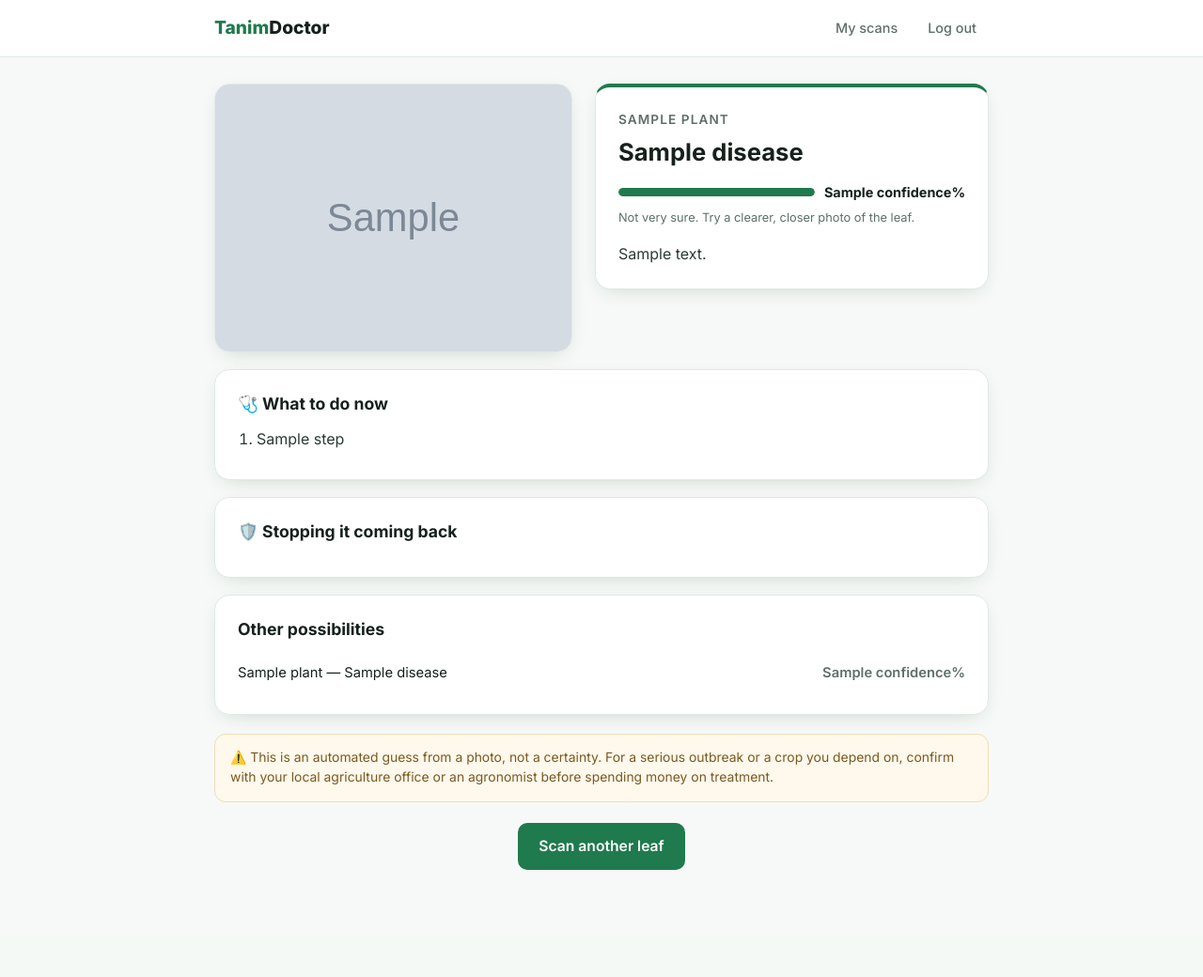
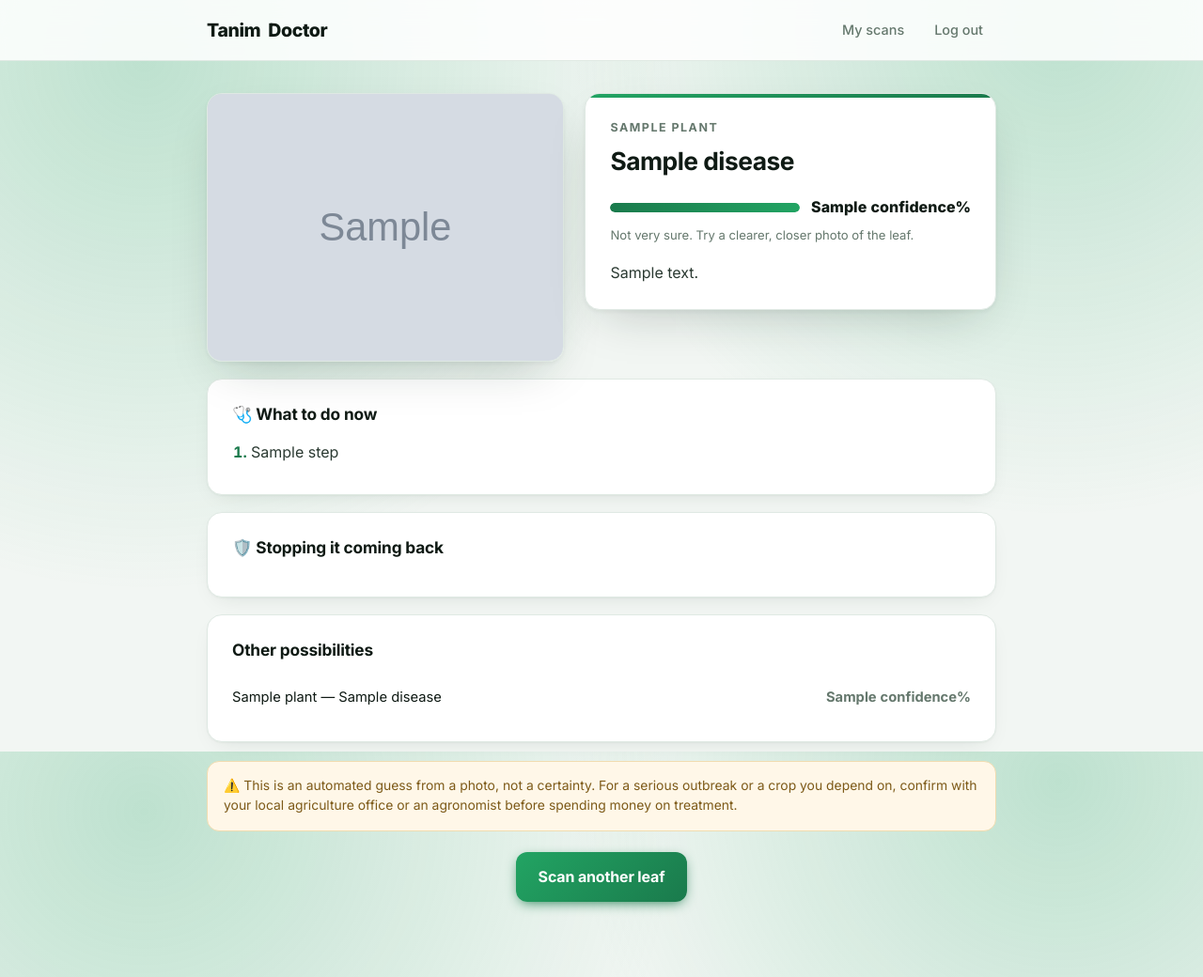
Before and after one commit to GluteusMaximus-hco/tanim-doctor, a Flask app: template templates/result.html in a window 1280 px wide. Shown: the whole page at 94% size. Before the commit the page ends 926 px from the top, so only its background shows below. Run offline with Flask 3, Linux system fonts and the light colour scheme; the visitor is signed in with stand-in values (Sample User, id 1); tables that the repository leaves empty hold one stand-in row (values such as "Sample post"); the template is opened without the code that fills it: most values are stand-ins (such as "Sample title", 1, 10 or a date in 2020); grey boxes marked "Sample" are stand-in pictures.

Commit message:
Restyle with dark mode support

```diff
--- a/static/style.css
+++ b/static/style.css
@@ -1,85 +1,243 @@
-/* tanim doctor — clean, green, feels trustworthy. big touch targets since
-   people will use this on a phone out in a garden or field. */
+/* tanim doctor styling.
+   went for a "plant lab" feel instead of generic bootstrap-looking green.
+   light mode = clean daylight. dark mode = greenhouse at night.
+   theme flips with the toggle OR follows your system setting by default. */
+
 :root{
-  --green:#1f7a4d; --green-light:#e8f5ee;
-  --ink:#16211c; --muted:#5f6f68; --bg:#f6f9f7; --card:#fff; --line:#e0eae5;
-  --danger:#b3261e; --ok:#1f7a4d;
-  --shadow:0 6px 22px -10px rgba(20,60,40,.25);
+  --green:#1a7a4c;
+  --green-bright:#22a463;
+  --glow:rgba(34,164,99,.25);
+
+  --bg:#f2f6f3;
+  --bg-tint:#e6efe9;
+  --card:#ffffff;
+  --card-2:#f8faf9;
+  --line:#dfe9e3;
+  --ink:#0f1a14;
+  --ink-2:#2b3a32;
+  --muted:#65786d;
+
+  --danger:#c03a2b;
+  --danger-bg:#fdeeeb;
+  --warn-bg:#fff7e8;
+  --warn-line:#f0dcb0;
+  --warn-ink:#7d5a18;
+
+  --shadow:0 1px 2px rgba(16,40,28,.04), 0 8px 24px -12px rgba(16,40,28,.15);
+  --shadow-lg:0 2px 4px rgba(16,40,28,.05), 0 20px 50px -20px rgba(16,40,28,.25);
+  --radius:16px;
 }
+
+/* dark mode. follows the OS unless the user picks a theme themselves */
+@media (prefers-color-scheme: dark){
+  :root:not([data-theme="light"]){
+    --green:#2fbe76;
+    --green-bright:#3ddb8a;
+    --glow:rgba(61,219,138,.18);
+
+    --bg:#0b100d;
+    --bg-tint:#111814;
+    --card:#141c17;
+    --card-2:#19231d;
+    --line:#26332c;
+    --ink:#e8f1eb;
+    --ink-2:#c3d3ca;
+    --muted:#8399 8d;
+    --muted:#83998d;
+
+    --danger:#ff7a68;
+    --danger-bg:#2a1512;
+    --warn-bg:#241c0e;
+    --warn-line:#3d3116;
+    --warn-ink:#d6b36a;
+
+    --shadow:0 1px 2px rgba(0,0,0,.4), 0 8px 24px -12px rgba(0,0,0,.6);
+    --shadow-lg:0 2px 4px rgba(0,0,0,.4), 0 20px 50px -20px rgba(0,0,0,.8);
+  }
+}
+/* manual dark toggle */
+:root[data-theme="dark"]{
+  --green:#2fbe76; --green-bright:#3ddb8a; --glow:rgba(61,219,138,.18);
+  --bg:#0b100d; --bg-tint:#111814; --card:#141c17; --card-2:#19231d; --line:#26332c;
+  --ink:#e8f1eb; --ink-2:#c3d3ca; --muted:#83998d;
+  --danger:#ff7a68; --danger-bg:#2a1512;
+  --warn-bg:#241c0e; --warn-line:#3d3116; --warn-ink:#d6b36a;
+  --shadow:0 1px 2px rgba(0,0,0,.4), 0 8px 24px -12px rgba(0,0,0,.6);
+  --shadow-lg:0 2px 4px rgba(0,0,0,.4), 0 20px 50px -20px rgba(0,0,0,.8);
+}
+
 *{box-sizing:border-box;margin:0;padding:0}
-body{font-family:'Inter',system-ui,-apple-system,'Segoe UI',sans-serif;background:var(--bg);color:var(--ink);line-height:1.55}
+html{scroll-behavior:smooth}
+body{
+  font-family:'Inter',system-ui,-apple-system,'Segoe UI',sans-serif;
+  background:var(--bg); color:var(--ink); line-height:1.55;
+  min-height:100vh;
+  transition:background .25s ease, color .25s ease;
+  /* faint leaf-vein grid so the page isn't a flat slab of color */
+  background-image:
+    radial-gradient(circle at 12% 8%, var(--glow) 0%, transparent 42%),
+    radial-gradient(circle at 88% 4%, var(--glow) 0%, transparent 38%);
+  background-attachment:fixed;
+}
 a{color:inherit;text-decoration:none}
-.wrap{max-width:860px;margin:0 auto;padding:0 18px}
-nav{background:var(--card);border-bottom:1px solid var(--line);position:sticky;top:0;z-index:5}
-nav .wrap{display:flex;align-items:center;gap:14px;height:60px}
-.logo{font-weight:800;font-size:1.2rem;color:var(--green)}
-.logo span{color:var(--ink)}
-.nav-links{margin-left:auto;display:flex;gap:6px;align-items:center}
-.nav-links a{padding:8px 13px;border-radius:8px;font-size:.9rem;color:var(--muted);font-weight:500}
-.nav-links a:hover{background:var(--bg);color:var(--ink)}
-.btn{background:var(--green);color:#fff!important;border:none;padding:13px 22px;border-radius:10px;font-weight:600;font-size:.98rem;cursor:pointer;display:inline-block;font-family:inherit}
-.btn:hover{background:#186340}
+.wrap{max-width:880px;margin:0 auto;padding:0 20px}
+
+/* ---------- nav ---------- */
+nav{
+  background:color-mix(in srgb, var(--card) 85%, transparent);
+  backdrop-filter:blur(12px);
+  border-bottom:1px solid var(--line);
+  position:sticky;top:0;z-index:20;
+}
+nav .wrap{display:flex;align-items:center;gap:14px;height:64px}
+.logo{font-weight:800;font-size:1.22rem;letter-spacing:-.02em;display:flex;align-items:center;gap:8px}
+.logo .mark{
+  width:28px;height:28px;border-radius:9px;
+  background:linear-gradient(135deg,var(--green-bright),var(--green));
+  display:grid;place-items:center;font-size:.95rem;
+  box-shadow:0 4px 12px -4px var(--green);
+}
+.logo .t1{color:var(--green)}
+.logo .t2{color:var(--ink)}
+.nav-links{margin-left:auto;display:flex;gap:4px;align-items:center}
+.nav-links a{padding:9px 14px;border-radius:10px;font-size:.9rem;color:var(--muted);font-weight:500;transition:.16s}
+.nav-links a:hover{background:var(--bg-tint);color:var(--ink)}
+
+/* theme toggle */
+.theme-btn{
+  background:var(--bg-tint);border:1px solid var(--line);color:var(--ink);
+  width:38px;height:38px;border-radius:11px;cursor:pointer;font-size:1rem;
+  display:grid;place-items:center;transition:.16s;margin-left:4px;
+}
+.theme-btn:hover{border-color:var(--green);transform:translateY(-1px)}
+
+/* ---------- buttons ---------- */
+.btn{
+  background:linear-gradient(135deg,var(--green-bright),var(--green));
+  color:#fff!important;border:none;padding:14px 24px;border-radius:12px;
+  font-weight:650;font-size:1rem;cursor:pointer;display:inline-block;
+  font-family:inherit;letter-spacing:-.01em;
+  box-shadow:0 4px 14px -4px var(--green);
+  transition:transform .14s, box-shadow .2s;
+}
+.btn:hover{transform:translateY(-2px);box-shadow:0 8px 22px -6px var(--green)}
+.btn:active{transform:translateY(0)}
 .btn.full{width:100%;text-align:center}
-.flash{margin:16px 0;padding:12px 15px;border-radius:10px;font-size:.92rem;font-weight:500}
-.flash.ok{background:var(--green-light);color:#14603a;border:1px solid #bfe3d0}
-.flash.warn{background:#fdeee6;color:#a2461a;border:1px solid #f5cdb8}
-main{padding:28px 0 70px}
 
-.hero{text-align:center;margin-bottom:28px}
-.hero .leaf{font-size:3.4rem}
-.hero h1{font-size:clamp(1.7rem,5vw,2.3rem);margin:8px 0}
-.hero p{color:var(--muted);max-width:480px;margin:0 auto}
+/* ---------- flash ---------- */
+.flash{margin:18px 0;padding:13px 16px;border-radius:12px;font-size:.92rem;font-weight:500;border:1px solid transparent}
+.flash.ok{background:var(--bg-tint);color:var(--green);border-color:var(--line)}
+.flash.warn{background:var(--danger-bg);color:var(--danger);border-color:color-mix(in srgb,var(--danger) 25%,transparent)}
 
-.upload{background:var(--card);border:1px solid var(--line);border-radius:18px;padding:28px;box-shadow:var(--shadow);max-width:520px;margin:0 auto}
-.drop{border:2px dashed var(--line);border-radius:14px;padding:34px 20px;text-align:center;cursor:pointer;transition:all .18s;background:var(--bg);display:block}
-.drop:hover{border-color:var(--green);background:var(--green-light)}
-.drop .ic{font-size:2.6rem}
-.drop .t{font-weight:600;margin-top:8px}
-.drop .s{color:var(--muted);font-size:.85rem;margin-top:3px}
-#preview{max-width:100%;border-radius:12px;margin-top:14px;display:none}
+main{padding:34px 0 80px}
+
+/* ---------- hero ---------- */
+.hero{text-align:center;margin-bottom:34px}
+.hero .leaf{
+  font-size:3rem;display:inline-block;
+  animation:sway 5s ease-in-out infinite;
+}
+@keyframes sway{0%,100%{transform:rotate(-5deg)}50%{transform:rotate(5deg)}}
+.hero h1{font-size:clamp(1.9rem,5.5vw,2.6rem);margin:10px 0;letter-spacing:-.03em;font-weight:800}
+.hero p{color:var(--muted);max-width:440px;margin:0 auto;font-size:1.02rem}
+
+/* ---------- upload card ---------- */
+.upload{
+  background:var(--card);border:1px solid var(--line);border-radius:var(--radius);
+  padding:26px;box-shadow:var(--shadow-lg);max-width:520px;margin:0 auto;
+}
+.drop{
+  border:2px dashed var(--line);border-radius:14px;padding:38px 20px;text-align:center;
+  cursor:pointer;transition:.2s;background:var(--card-2);display:block;position:relative;overflow:hidden;
+}
+.drop:hover{border-color:var(--green);background:var(--bg-tint)}
+.drop .ic{font-size:2.4rem;display:block}
+.drop .t{font-weight:650;margin-top:10px;color:var(--ink)}
+.drop .s{color:var(--muted);font-size:.85rem;margin-top:4px}
+#preview{max-width:100%;border-radius:12px;margin-top:16px;display:none;box-shadow:var(--shadow)}
 input[type=file]{display:none}
 
-.tips{max-width:520px;margin:26px auto 0;background:var(--card);border:1px solid var(--line);border-radius:14px;padding:18px 20px}
-.tips h3{font-size:.95rem;margin-bottom:8px}
-.tips li{color:var(--muted);font-size:.88rem;margin-left:18px;margin-bottom:4px}
+.tips{
+  max-width:520px;margin:24px auto 0;background:var(--card);border:1px solid var(--line);
+  border-radius:14px;padding:20px 22px;box-shadow:var(--shadow);
+}
+.tips h3{font-size:.95rem;margin-bottom:10px;display:flex;align-items:center;gap:7px}
+.tips li{color:var(--muted);font-size:.88rem;margin-left:18px;margin-bottom:6px}
 
-.res-top{display:grid;grid-template-columns:1fr 1.1fr;gap:24px;align-items:start}
-.res-photo{border-radius:16px;overflow:hidden;border:1px solid var(--line);box-shadow:var(--shadow)}
+/* ---------- result page ---------- */
+.res-top{display:grid;grid-template-columns:1fr 1.15fr;gap:22px;align-items:start}
+.res-photo{border-radius:var(--radius);overflow:hidden;border:1px solid var(--line);box-shadow:var(--shadow-lg)}
 .res-photo img{width:100%;display:block}
-.verdict{background:var(--card);border:1px solid var(--line);border-radius:16px;padding:24px;box-shadow:var(--shadow);border-top:4px solid var(--danger)}
-.verdict.healthy{border-top-color:var(--ok)}
-.plant-name{color:var(--muted);font-size:.85rem;text-transform:uppercase;letter-spacing:.08em;font-weight:600}
-.verdict h1{font-size:1.6rem;margin:4px 0 12px}
-.conf-row{display:flex;align-items:center;gap:10px;margin-bottom:6px}
-.conf-bar{flex:1;height:9px;background:var(--bg);border-radius:6px;overflow:hidden}
-.conf-bar i{display:block;height:100%;background:var(--green);border-radius:6px}
-.conf-num{font-weight:700;font-size:.9rem}
-.conf-note{font-size:.8rem;color:var(--muted)}
-.about{margin-top:16px;color:#2c3a34}
+.verdict{
+  background:var(--card);border:1px solid var(--line);border-radius:var(--radius);
+  padding:26px;box-shadow:var(--shadow-lg);position:relative;overflow:hidden;
+}
+.verdict::before{
+  content:"";position:absolute;top:0;left:0;right:0;height:4px;
+  background:linear-gradient(90deg,var(--danger),#e08a3c);
+}
+.verdict.healthy::before{background:linear-gradient(90deg,var(--green-bright),var(--green))}
+.plant-name{color:var(--muted);font-size:.78rem;text-transform:uppercase;letter-spacing:.12em;font-weight:700}
+.verdict h1{font-size:1.65rem;margin:6px 0 16px;letter-spacing:-.02em}
+.conf-row{display:flex;align-items:center;gap:12px;margin-bottom:7px}
+.conf-bar{flex:1;height:10px;background:var(--bg-tint);border-radius:8px;overflow:hidden}
+.conf-bar i{
+  display:block;height:100%;border-radius:8px;
+  background:linear-gradient(90deg,var(--green),var(--green-bright));
+  animation:fill 1s cubic-bezier(.2,.8,.2,1);
+}
+@keyframes fill{from{width:0}}
+.conf-num{font-weight:800;font-size:1rem;font-variant-numeric:tabular-nums}
+.conf-note{font-size:.82rem;color:var(--muted)}
+.about{margin-top:18px;color:var(--ink-2)}
 
-.block{background:var(--card);border:1px solid var(--line);border-radius:16px;padding:22px 24px;margin-top:18px;box-shadow:var(--shadow)}
-.block h2{font-size:1.1rem;margin-bottom:12px}
+.block{
+  background:var(--card);border:1px solid var(--line);border-radius:var(--radius);
+  padding:24px 26px;margin-top:18px;box-shadow:var(--shadow);
+}
+.block h2{font-size:1.08rem;margin-bottom:14px;display:flex;align-items:center;gap:9px;letter-spacing:-.01em}
 .block ol,.block ul{margin-left:20px}
-.block li{margin-bottom:8px;color:#2c3a34}
-.alt{display:flex;justify-content:space-between;padding:10px 0;border-bottom:1px solid var(--line);font-size:.92rem}
+.block li{margin-bottom:9px;color:var(--ink-2)}
+.block li::marker{color:var(--green);font-weight:700}
+.alt{display:flex;justify-content:space-between;padding:11px 0;border-bottom:1px solid var(--line);font-size:.92rem}
 .alt:last-child{border:none}
-.alt .c{color:var(--muted);font-weight:600}
-.disclaimer{background:#fff8ec;border:1px solid #f0dcb8;color:#7a5a20;border-radius:12px;padding:14px 16px;font-size:.87rem;margin-top:20px}
+.alt .c{color:var(--muted);font-weight:700;font-variant-numeric:tabular-nums}
+.disclaimer{
+  background:var(--warn-bg);border:1px solid var(--warn-line);color:var(--warn-ink);
+  border-radius:13px;padding:15px 17px;font-size:.87rem;margin-top:20px;
+}
 
-.card-form{max-width:420px;margin:24px auto;background:var(--card);border:1px solid var(--line);border-radius:16px;padding:30px;box-shadow:var(--shadow)}
-.card-form h1{font-size:1.4rem;margin-bottom:18px}
-label{display:block;font-size:.85rem;font-weight:600;margin:14px 0 6px}
-input[type=text],input[type=email],input[type=password]{width:100%;border:1px solid var(--line);background:var(--bg);padding:12px 14px;border-radius:10px;font-size:.95rem;font-family:inherit}
-input:focus{outline:none;border-color:var(--green)}
-.center{text-align:center;margin-top:16px;font-size:.9rem;color:var(--muted)}
-.center a{color:var(--green);font-weight:600}
+/* ---------- forms ---------- */
+.card-form{
+  max-width:420px;margin:26px auto;background:var(--card);border:1px solid var(--line);
+  border-radius:var(--radius);padding:32px;box-shadow:var(--shadow-lg);
+}
+.card-form h1{font-size:1.45rem;margin-bottom:6px;letter-spacing:-.02em}
+label{display:block;font-size:.84rem;font-weight:650;margin:16px 0 7px;color:var(--ink-2)}
+input[type=text],input[type=email],input[type=password]{
+  width:100%;border:1px solid var(--line);background:var(--card-2);color:var(--ink);
+  padding:13px 15px;border-radius:11px;font-size:.96rem;font-family:inherit;transition:.16s;
+}
+input:focus{outline:none;border-color:var(--green);box-shadow:0 0 0 3px var(--glow)}
+.center{text-align:center;margin-top:18px;font-size:.9rem;color:var(--muted)}
+.center a{color:var(--green);font-weight:650}
 
-.hist{display:grid;grid-template-columns:repeat(auto-fill,minmax(180px,1fr));gap:14px}
-.hist .h{background:var(--card);border:1px solid var(--line);border-radius:12px;overflow:hidden;box-shadow:var(--shadow)}
-.hist .h img{width:100%;aspect-ratio:1;object-fit:cover}
-.hist .b{padding:11px 13px}
-.hist .d{font-weight:600;font-size:.9rem}
+/* ---------- history ---------- */
+.hist{display:grid;grid-template-columns:repeat(auto-fill,minmax(180px,1fr));gap:16px}
+.hist .h{
+  background:var(--card);border:1px solid var(--line);border-radius:14px;overflow:hidden;
+  box-shadow:var(--shadow);transition:transform .16s,box-shadow .16s;
+}
+.hist .h:hover{transform:translateY(-3px);box-shadow:var(--shadow-lg)}
+.hist .h img{width:100%;aspect-ratio:1;object-fit:cover;display:block}
+.hist .b{padding:12px 14px}
+.hist .d{font-weight:650;font-size:.9rem}
 .hist .m{color:var(--muted);font-size:.78rem;margin-top:3px}
-.empty{text-align:center;padding:60px 20px;color:var(--muted)}
-.empty .big{font-size:2.6rem;margin-bottom:8px}
-@media(max-width:700px){.res-top{grid-template-columns:1fr}}
+.empty{text-align:center;padding:70px 20px;color:var(--muted)}
+.empty .big{font-size:2.8rem;margin-bottom:10px}
+
+@media(max-width:700px){
+  .res-top{grid-template-columns:1fr}
+  .wrap{padding:0 16px}
+}
+@media (prefers-reduced-motion:reduce){*{animation:none!important;transition:none!important}}
```
